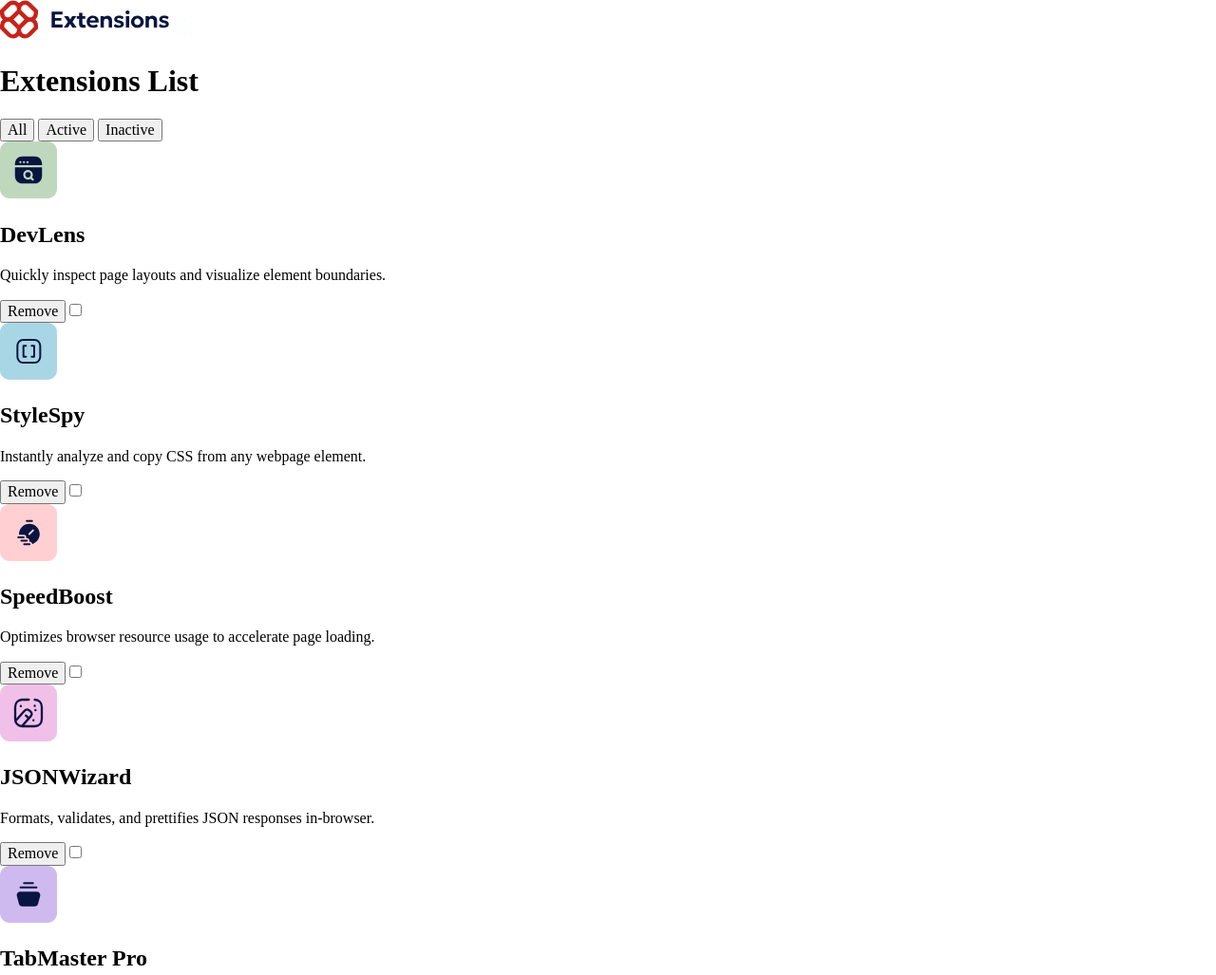
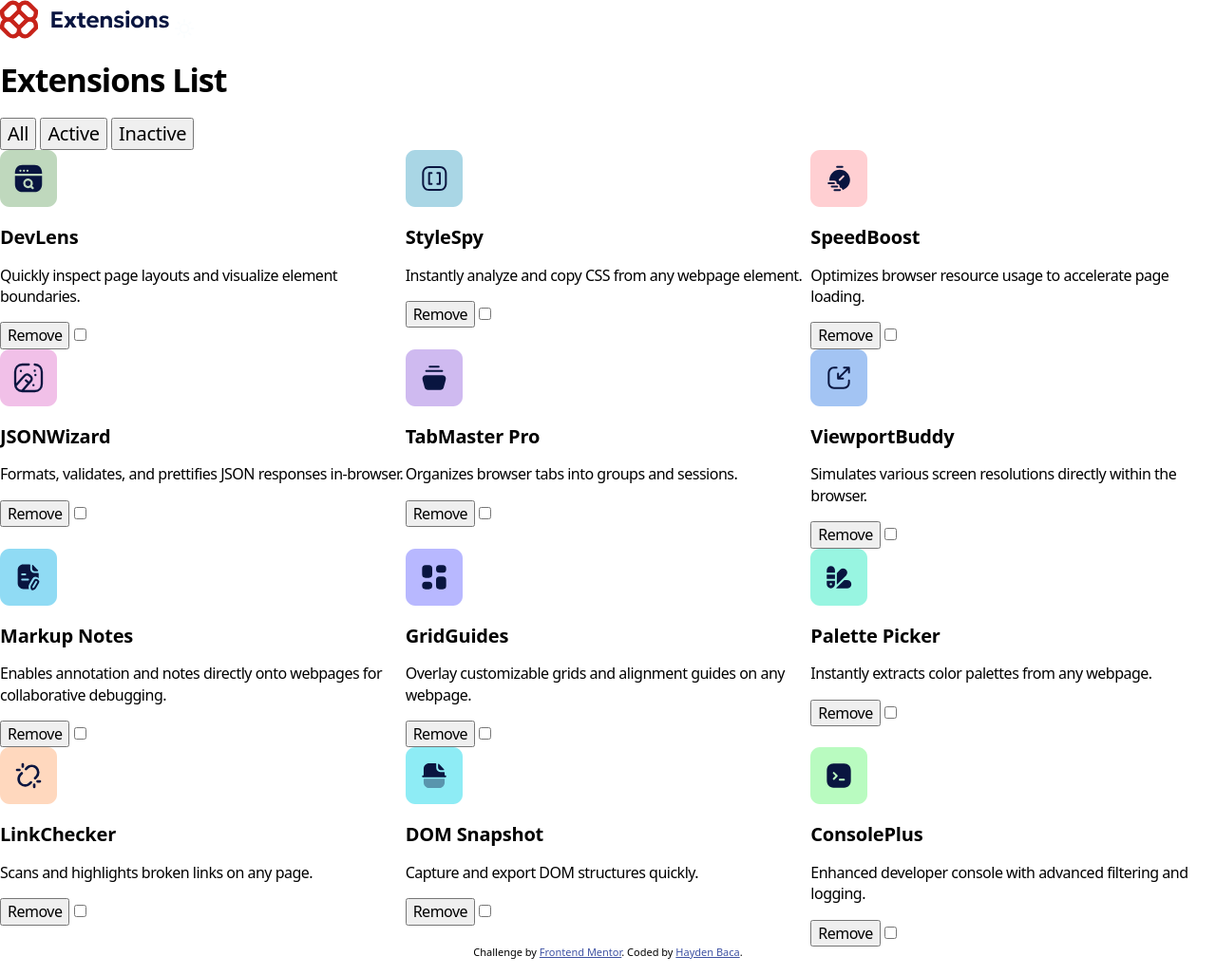
Before and after one commit to hackz101/browser-extensions-manager-ui-main, a plain HTML site: page index.html in a window 1280 px wide. Shown: the top 1027 px of the page at 95% size. Drawn offline with Linux system fonts and the light colour scheme; a web font is replaced by a local one.

Commit message:
Styled text elements and put extensions into grid

```diff
--- a/stylesheets/styles.css
+++ b/stylesheets/styles.css
@@ -1,4 +1,77 @@
+/*Configs*/
+@font-face {
+  font-family: "Noto Sans";
+  src: url(/assets/fonts/NotoSans-VariableFont_wdth\,wght.ttf);
+}
 
+:root {
+  --color-navy: hsl(227, 75%, 14%);
+  --color-dark-grey: hsl(226, 25%, 17%);
+  --color-mid-grey: hsl(225, 23%, 24%);
+  --color-grey: hsl(226, 11%, 37%);
+
+  --ff-main: "Noto Sans", sans-serif;
+
+  --fs-grid-title: 2.125rem;
+  --fs-filters: 1.25rem;
+  --fs-name: 1.25rem;
+  --fs-description: 1rem;
+  --fs-remove: 1rem;
+
+  --fw-regular: 400;
+  --fw-medium: 500;
+  --fw-bold: 700;
+}
+
+body {
+  font-family: var(--ff-main);
+}
+
+/*layout styles*/
+.extension-grid {
+  display: grid;
+  grid-template-columns: repeat(3, 1fr);
+}
+
+/*content styles*/
+.list-label {
+  font-size: var(--fs-grid-title);
+  font-weight: var(--fw-bold);
+  line-height: 100%;
+  letter-spacing: -0.0625rem;
+}
+
+.filter-button {
+  font-size: var(--fs-filters);
+  font-weight: var(--fw-regular);
+  line-height: 140%;
+  letter-spacing: -0.01875rem;
+}
+
+.filter-button.active-filter {
+  font-weight: var(--fw-medium);
+}
+
+.extension-name {
+  font-size: var(--fs-name);
+  font-weight: var(--fw-bold);
+  line-height: 120%;
+  letter-spacing: -0.0125rem;
+}
+
+.extension-description {
+  font-size: var(--fs-description);
+  font-weight: var(--fw-regular);
+  line-height: 140%;
+  letter-spacing: -0.03125rem;
+}
+
+.remove-button {
+  font-size: var(--fs-remove);
+  font-weight: var(--fw-medium);
+  line-height: 140%;
+  letter-spacing: -0.03125rem;
+}
 
 /*default footer styles*/
 .attribution { font-size: 11px; text-align: center; }
```
